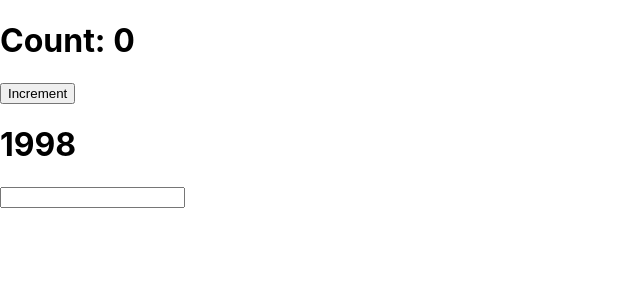
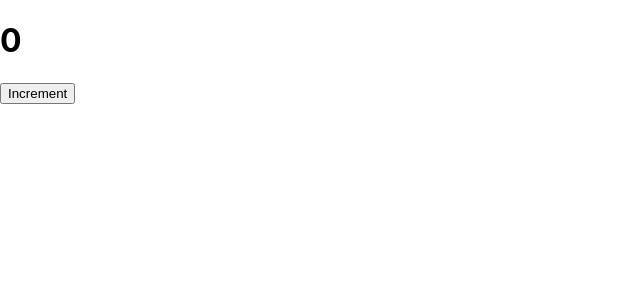
Before and after one commit to Ssharma0355/practice-re, a React (Create React App) app: page / in a window 1280 px wide. Shown: the top 300 px of the page, without its empty margins (0-640 px from the left). Built offline with nearby package versions, Linux system fonts and the light colour scheme.

Commit message:
useRef-example1

```diff
--- a/src/App.js
+++ b/src/App.js
@@ -8,6 +8,7 @@ import SecondCallback from './Hooks/UseCallback/SecondCallback';
 import Main from './Hooks/UseEffect/Main';
 import Memo from './Hooks/UseMemo/Memo';
 import Reducer from './Hooks/UseReducer/Reducer';
+import RefHook from './Hooks/UseRef/RefHook';
 import Count from './Hooks/UseState/Count';
 
 
@@ -32,7 +33,9 @@ function App() {
       {/* <Callback /> */}
 
 
-      <SecondCallback />
+      {/* <SecondCallback /> */}
+
+      <RefHook />
     </div>
   );
 }
--- /dev/null
+++ b/src/Hooks/UseRef/RefHook.jsx
@@ -0,0 +1,21 @@
+import React, { useRef, useState } from 'react'
+
+const RefHook = () => {
+    const [count, setCount] = useState(0);
+
+    const value = useRef(0); //it will persist the value across the re-render
+
+    const handleClick =()=>{
+        value.current = value.current +1;
+        console.log(value);
+        setCount(count+1);
+    }
+  return (
+    <div>
+        <h1>{count}</h1>
+      <button onClick={handleClick}>Increment</button>
+    </div>
+  )
+}
+
+export default RefHook
```
